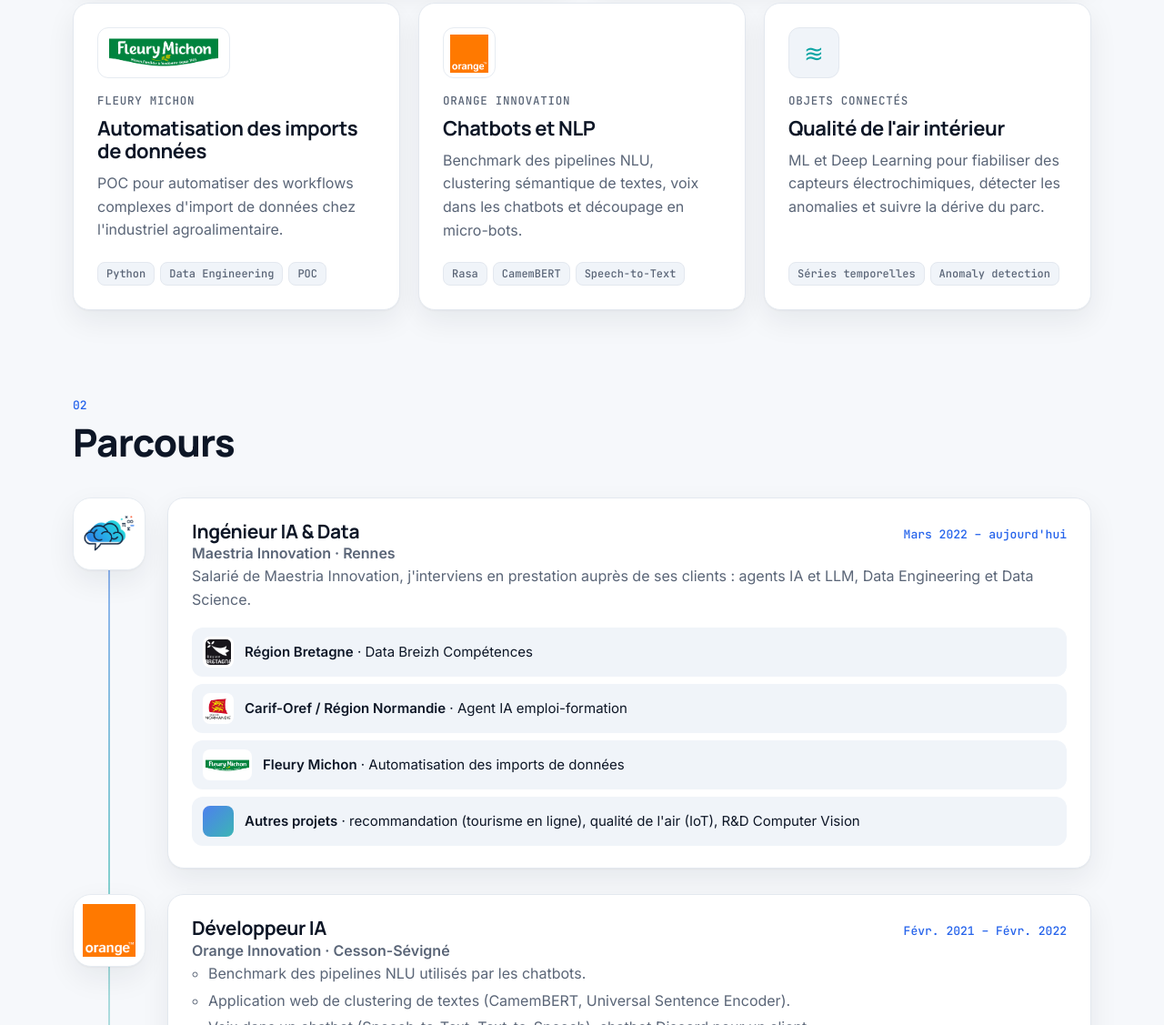
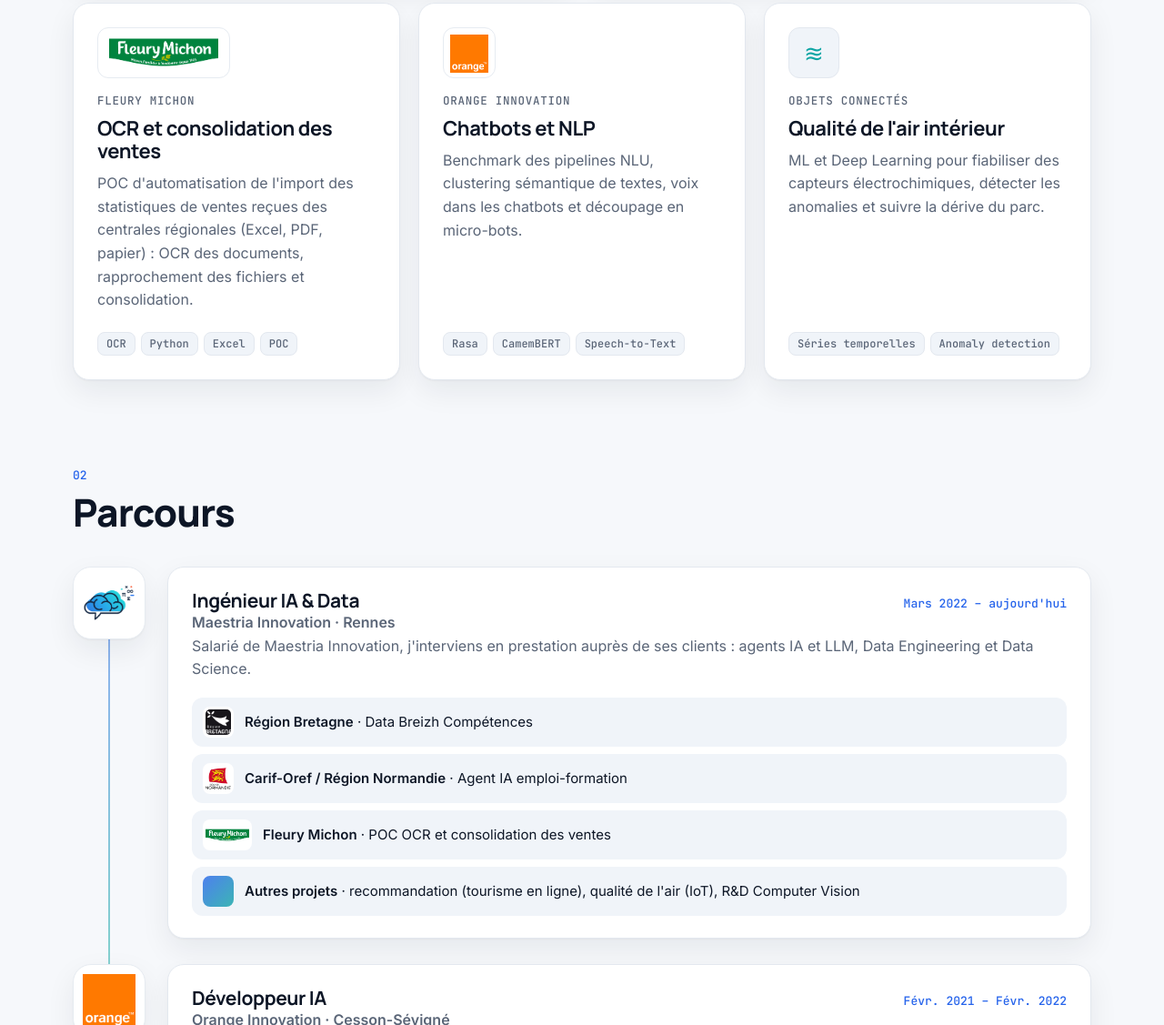
Before and after one commit to khatbahusain/portofolio, a plain HTML site: page index.html in a window 1280 px wide. Shown: the part 1526-2653 px from the top of the page at 91% size. Drawn offline with Linux system fonts and the light colour scheme.

Commit message:
copy: accurate Fleury Michon POC (OCR, sales data consolidation); update CV
Co-Authored-By: Claude Opus 5.5 <noreply@anthropic.com>

```diff
--- a/index.html
+++ b/index.html
@@ -148,10 +148,10 @@
         <article class="project reveal">
           <div class="project-top"><div class="logos"><span class="logo-tile wide"><img src="assets/logos/fleury.png" alt="Fleury Michon" /></span></div></div>
           <p class="client">Fleury Michon</p>
-          <h3><span data-l="fr">Automatisation des imports de données</span><span data-l="en">Data import automation</span></h3>
-          <p data-l="fr">POC pour automatiser des workflows complexes d'import de données chez l'industriel agroalimentaire.</p>
-          <p data-l="en">Proof of concept automating complex data import workflows for the food manufacturer.</p>
-          <div class="tags"><span>Python</span><span>Data Engineering</span><span>POC</span></div>
+          <h3><span data-l="fr">OCR et consolidation des ventes</span><span data-l="en">OCR & sales data consolidation</span></h3>
+          <p data-l="fr">POC d'automatisation de l'import des statistiques de ventes reçues des centrales régionales (Excel, PDF, papier) : OCR des documents, rapprochement des fichiers et consolidation.</p>
+          <p data-l="en">Proof of concept automating the import of sales statistics from regional retail buying groups (Excel, PDF, paper): OCR, file matching and consolidation.</p>
+          <div class="tags"><span>OCR</span><span>Python</span><span>Excel</span><span>POC</span></div>
         </article>
         <article class="project reveal">
           <div class="project-top"><div class="logos"><span class="logo-tile"><img src="assets/logos/orange.png" alt="Orange" /></span></div></div>
@@ -192,7 +192,7 @@
             <ul class="missions">
               <li><img src="assets/logos/bretagne.png" alt="" /><span><b>Région Bretagne</b> · Data Breizh Compétences</span></li>
               <li><img src="assets/logos/normandie.png" alt="" /><span><b>Carif-Oref / Région Normandie</b> · <span data-l="fr">Agent IA emploi-formation</span><span data-l="en">Jobs & training AI agent</span></span></li>
-              <li><img src="assets/logos/fleury.png" alt="" class="wide" /><span><b>Fleury Michon</b> · <span data-l="fr">Automatisation des imports de données</span><span data-l="en">Data import automation</span></span></li>
+              <li><img src="assets/logos/fleury.png" alt="" class="wide" /><span><b>Fleury Michon</b> · <span data-l="fr">POC OCR et consolidation des ventes</span><span data-l="en">OCR & sales consolidation POC</span></span></li>
               <li><span class="dot-ico"></span><span data-l="fr"><b>Autres projets</b> · recommandation (tourisme en ligne), qualité de l'air (IoT), R&D Computer Vision</span><span data-l="en"><b>Other projects</b> · recommendation (online travel), air quality (IoT), computer vision R&D</span></li>
             </ul>
           </div>
```
Also changed, not shown: 1 other file.
